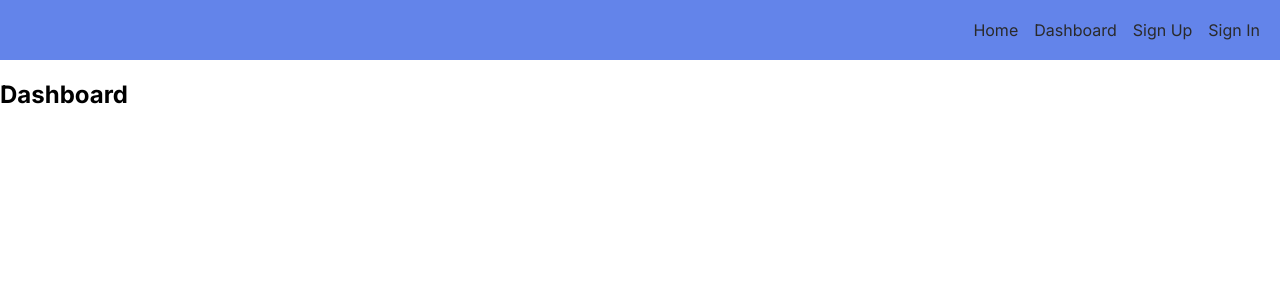
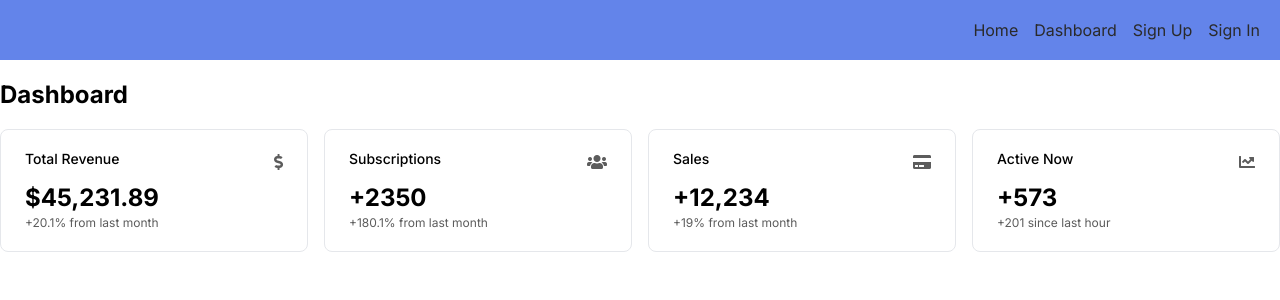
Before and after one commit to sasholilov/nextjsauthtest, a Next.js app: page /dashboard in a window 1280 px wide. Shown: the top 300 px of the page. Built offline with nearby package versions, Linux system fonts and the light colour scheme; no server answers.

Commit message:
create stats cards in the dashboard

```diff
--- a/src/app/components/Header/Header.jsx
+++ b/src/app/components/Header/Header.jsx
@@ -1,5 +1,5 @@
 import Link from "next/link";
-import "./styles.css";
+import "./header.css";
 import { UserButton } from "@clerk/nextjs";
 import { currentUser } from "@clerk/nextjs/server";
 
--- /dev/null
+++ b/src/app/components/Stat/Stat.jsx
@@ -0,0 +1,12 @@
+import "./stat.css";
+
+export const Stat = ({ title, value, description, icon }) => {
+  return (
+    <div className="stat">
+      <h3>{title}</h3>
+      <p className="text-2xl">{value}</p>
+      <p className="text-xs">{description}</p>
+      <i class={`${icon}`}></i>
+    </div>
+  );
+};
--- /dev/null
+++ b/src/app/components/Stat/index.js
@@ -0,0 +1 @@
+export * from "./Stat";
--- /dev/null
+++ b/src/app/components/Stat/stat.css
@@ -0,0 +1,41 @@
+@import url("https://cdnjs.cloudflare.com/ajax/libs/font-awesome/5.15.4/css/all.min.css");
+
+.stat {
+  padding-left: 1.5rem;
+  padding-bottom: 1.2rem;
+  padding-top: 1.2rem;
+  border: 1px solid #e5e7eb;
+  border-radius: 0.5rem;
+  position: relative;
+}
+
+.stat h3 {
+  font-size: 0.875rem;
+  line-height: 1.25rem;
+  font-weight: 500;
+  margin: 0;
+  padding-bottom: 0.8rem;
+}
+
+.text-2xl {
+  font-weight: 700;
+  font-size: 1.5rem;
+  line-height: 2rem;
+  margin: 0;
+  padding-bottom: 0.1rem;
+}
+
+.text-xs {
+  font-size: 0.75rem;
+  line-height: 1rem;
+  margin: 0;
+  padding: 0;
+  color: rgb(92, 92, 92);
+}
+
+i {
+  position: absolute;
+  top: 1.5rem;
+  right: 1.5rem;
+  color: rgb(92, 92, 92);
+}
--- a/src/app/dashboard/page.jsx
+++ b/src/app/dashboard/page.jsx
@@ -1,8 +1,46 @@
+import { Stat } from "../components/Stat/Stat";
+
+const data = [
+  {
+    title: "Total Revenue",
+    description: "+20.1% from last month",
+    value: "$45,231.89",
+    icon: "fas fa-dollar-sign",
+  },
+  {
+    title: "Subscriptions",
+    description: "+180.1% from last month",
+    value: "+2350",
+    icon: "fas fa-users",
+  },
+  {
+    title: "Sales",
+    description: "+19% from last month",
+    value: "+12,234",
+    icon: "fas fa-credit-card",
+  },
+  {
+    title: "Active Now",
+    description: "+201 since last hour",
+    value: "+573",
+    icon: "fas fa-chart-line",
+  },
+];
+
 const DashboardPage = async () => {
   return (
     <div className="dashboard-container">
       <h2>Dashboard</h2>
-      <div className="dashboard"></div>
+      <div className="dashboard">
+        {data.map((data) => (
+          <Stat
+            title={data.title}
+            value={data.value}
+            description={data.description}
+            icon={data.icon}
+          />
+        ))}
+      </div>
     </div>
   );
 };
--- a/src/app/globals.css
+++ b/src/app/globals.css
@@ -4,12 +4,6 @@ body {
   box-sizing: border-box;
 }
 
-header {
-  padding: 20px 20px 20px 20px;
-  background-color: #6384ea;
-
-  color: #2a2a2a;
-}
 .container {
   margin: 0 auto;
   max-width: 1440px;
@@ -33,7 +27,8 @@ header {
   margin: 0 auto;
 }
 
-header a {
-  color: #2a2a2a;
-  text-decoration: none;
+.dashboard {
+  display: grid;
+  grid-template-columns: 1fr 1fr 1fr 1fr;
+  gap: 1rem;
 }
--- a/src/app/page.jsx
+++ b/src/app/page.jsx
@@ -1,5 +1,3 @@
-import { SignOutButton, SignedIn } from "@clerk/nextjs";
-
 export const Home = async () => {
   return (
     <div className="center">
```
Also changed, not shown: src/app/components/Header/header.css (renamed from src/app/components/Header/styles.css).
